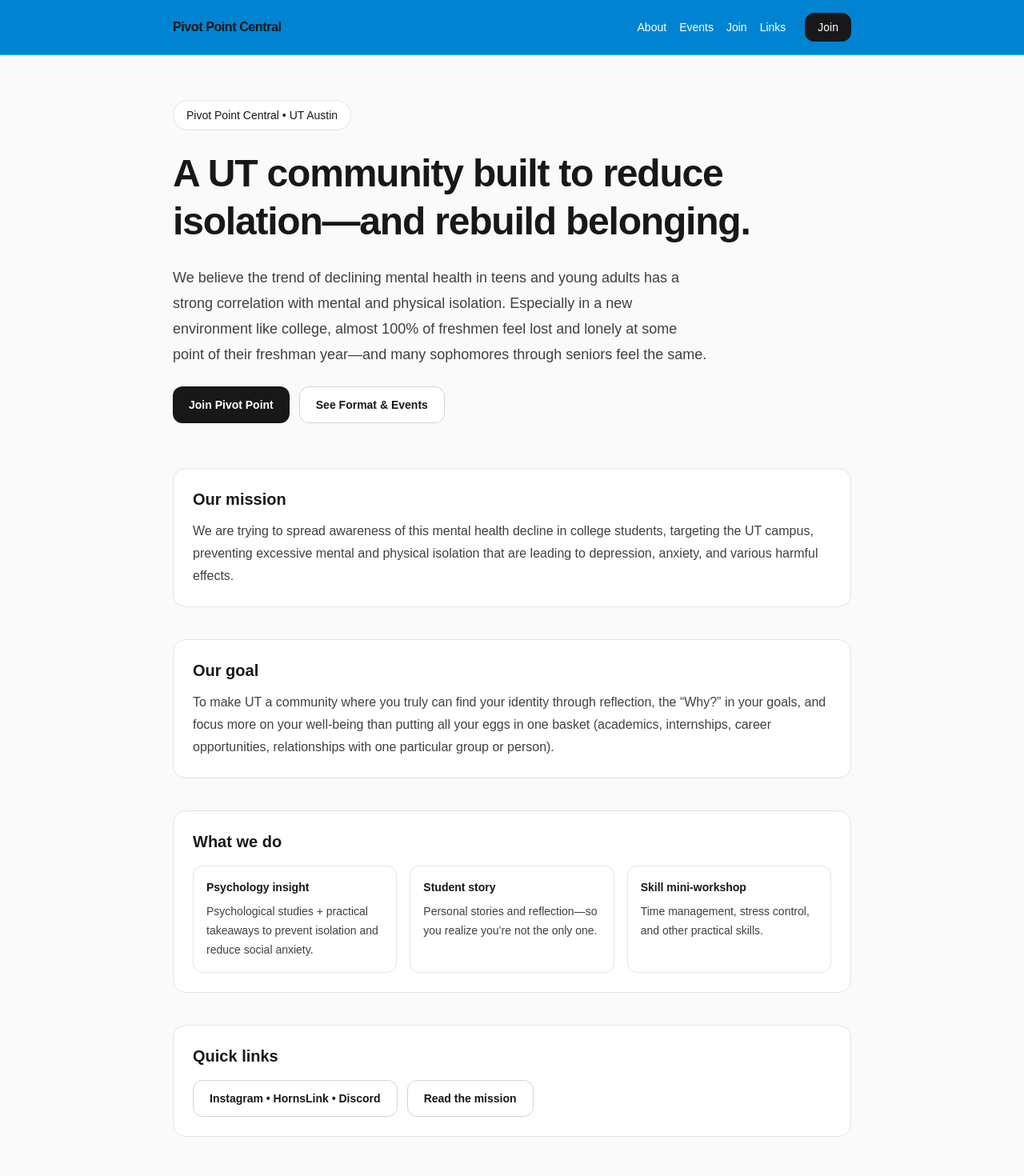
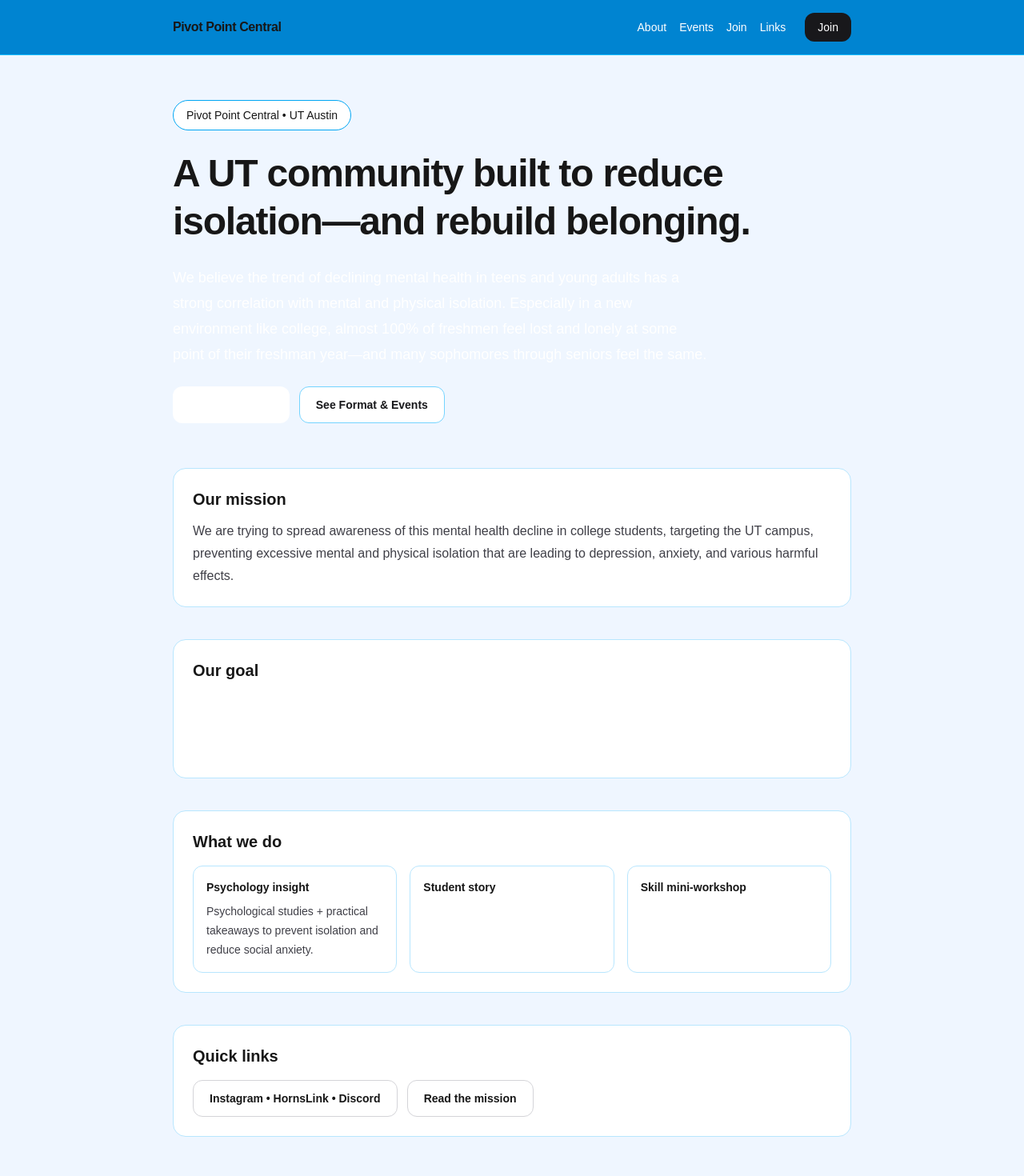
Before and after one commit to heesoo1681-oss/pivot-point-site, a Next.js app: page / in a window 1280 px wide. Shown: the top 1470 px of the page at 80% size. Built offline with nearby package versions, Linux system fonts and the light colour scheme.

Commit message:
Update blue and white theme

```diff
--- a/app/page.tsx
+++ b/app/page.tsx
@@ -1,10 +1,10 @@
 export default function Home() {
   return (
-    <div className="min-h-screen bg-zinc-50 text-zinc-900">
+    <div className="min-h-screen bg-blue-50 text-white-900">
       <div className="mx-auto max-w-4xl px-6 py-14">
         {/* Header */}
         <header className="flex flex-col gap-6">
-          <div className="inline-flex w-fit items-center rounded-full border border-zinc-200 bg-white px-4 py-2 text-sm font-medium">
+          <div className="inline-flex w-fit items-center rounded-full border border-sky-500 bg-white px-4 py-2 text-sm font-medium">
             Pivot Point Central • UT Austin
           </div>
 
@@ -12,7 +12,7 @@ export default function Home() {
             A UT community built to reduce isolation—and rebuild belonging.
           </h1>
 
-          <p className="max-w-2xl text-lg leading-8 text-zinc-700">
+          <p className="max-w-2xl text-lg leading-8 text-white">
             We believe the trend of declining mental health in teens and young adults has a
             strong correlation with mental and physical isolation. Especially in a new
             environment like college, almost 100% of freshmen feel lost and lonely at some
@@ -23,13 +23,13 @@ export default function Home() {
           <div className="flex flex-col gap-3 sm:flex-row">
             <a
               href="/join"
-              className="inline-flex items-center justify-center rounded-xl bg-zinc-900 px-5 py-3 text-sm font-semibold text-white hover:bg-zinc-800"
+              className="inline-flex items-center justify-center rounded-xl bg-white px-5 py-3 text-sm font-semibold text-white hover:bg-zinc-800"
             >
               Join Pivot Point
             </a>
             <a
               href="/events"
-              className="inline-flex items-center justify-center rounded-xl border border-zinc-300 bg-white px-5 py-3 text-sm font-semibold text-zinc-900 hover:bg-zinc-100"
+              className="inline-flex items-center justify-center rounded-xl border border-sky-300 bg-white px-5 py-3 text-sm font-semibold text-zinc-900 hover:bg-zinc-100"
             >
               See Format & Events
             </a>
@@ -38,7 +38,7 @@ export default function Home() {
 
         {/* Sections */}
         <main className="mt-14 grid gap-10">
-          <section className="rounded-2xl border border-zinc-200 bg-white p-6">
+          <section className="rounded-2xl border border-sky-200 bg-white p-6">
             <h2 className="text-xl font-semibold">Our mission</h2>
             <p className="mt-3 leading-7 text-zinc-700">
               We are trying to spread awareness of this mental health decline in college
@@ -47,9 +47,9 @@ export default function Home() {
             </p>
           </section>
 
-          <section className="rounded-2xl border border-zinc-200 bg-white p-6">
+          <section className="rounded-2xl border border-sky-200 bg-white p-6">
             <h2 className="text-xl font-semibold">Our goal</h2>
-            <p className="mt-3 leading-7 text-zinc-700">
+            <p className="mt-3 leading-7 text-white">
               To make UT a community where you truly can find your identity through reflection,
               the “Why?” in your goals, and focus more on your well-being than putting all your
               eggs in one basket (academics, internships, career opportunities, relationships
@@ -57,32 +57,32 @@ export default function Home() {
             </p>
           </section>
 
-          <section className="rounded-2xl border border-zinc-200 bg-white p-6">
+          <section className="rounded-2xl border border-sky-200 bg-white p-6">
             <h2 className="text-xl font-semibold">What we do</h2>
             <ul className="mt-4 grid gap-4 sm:grid-cols-3">
-              <li className="rounded-xl border border-zinc-200 p-4">
+              <li className="rounded-xl border border-sky-200 p-4">
                 <div className="text-sm font-semibold">Psychology insight</div>
                 <div className="mt-2 text-sm leading-6 text-zinc-700">
                   Psychological studies + practical takeaways to prevent isolation and reduce
                   social anxiety.
                 </div>
               </li>
-              <li className="rounded-xl border border-zinc-200 p-4">
+              <li className="rounded-xl border border-sky-200 p-4">
                 <div className="text-sm font-semibold">Student story</div>
-                <div className="mt-2 text-sm leading-6 text-zinc-700">
+                <div className="mt-2 text-sm leading-6 text-white">
                   Personal stories and reflection—so you realize you’re not the only one.
                 </div>
               </li>
-              <li className="rounded-xl border border-zinc-200 p-4">
+              <li className="rounded-xl border border-sky-200 p-4">
                 <div className="text-sm font-semibold">Skill mini-workshop</div>
-                <div className="mt-2 text-sm leading-6 text-zinc-700">
+                <div className="mt-2 text-sm leading-6 text-white">
                   Time management, stress control, and other practical skills.
                 </div>
               </li>
             </ul>
           </section>
 
-          <section className="rounded-2xl border border-zinc-200 bg-white p-6">
+          <section className="rounded-2xl border border-sky-200 bg-white p-6">
             <h2 className="text-xl font-semibold">Quick links</h2>
             <div className="mt-4 flex flex-col gap-3 sm:flex-row">
               <a
@@ -102,7 +102,7 @@ export default function Home() {
         </main>
 
         {/* Footer disclaimer */}
-        <footer className="mt-14 border-t border-zinc-200 pt-6 text-sm leading-6 text-zinc-600">
+        <footer className="mt-14 border-t border-sky-200 pt-6 text-sm leading-6 text-zinc-600">
           Pivot Point Central is a peer-support community, not therapy. Not for emergencies.
           If you’re in immediate danger call 911. If you’re in crisis, call/text 988 (U.S.).
         </footer>
```
